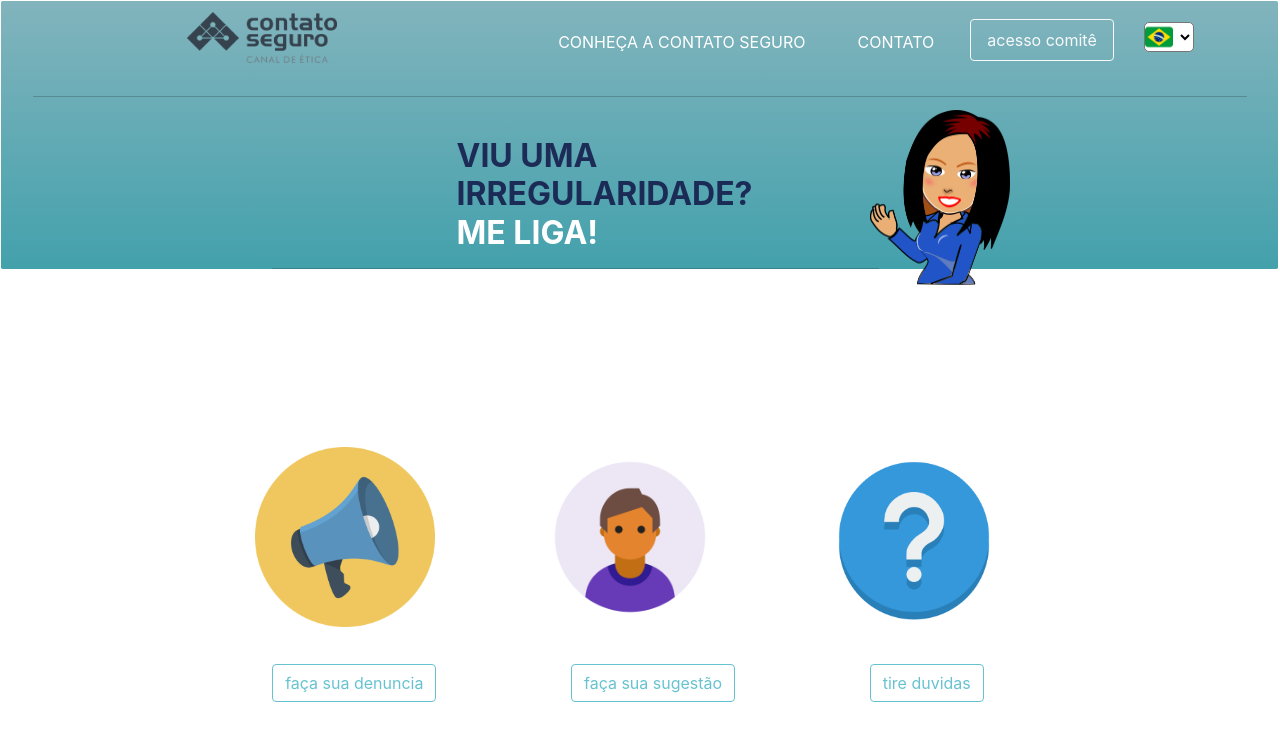
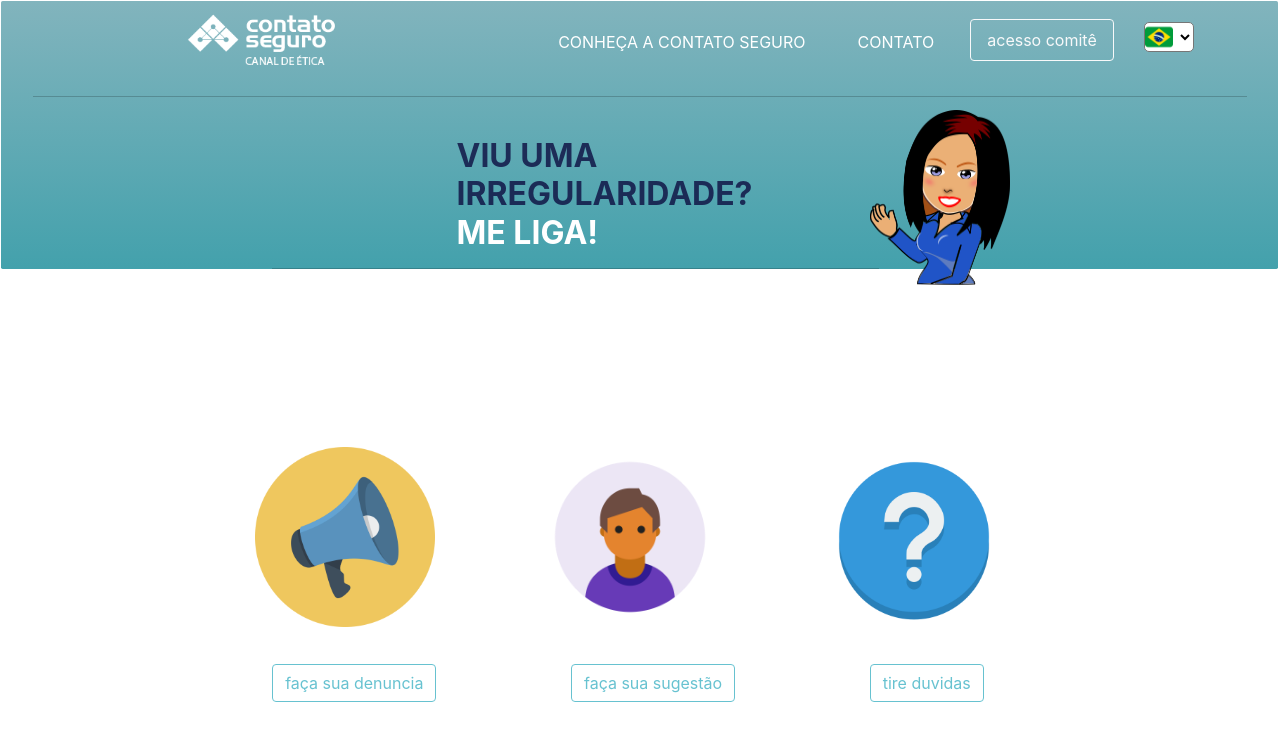
Before and after one commit to Joao-b4/interview-logic, a plain HTML site: page contatoSeguro/index.html in a window 1280 px wide. Shown: the top 755 px of the page. Drawn offline with nearby package versions, Linux system fonts and the light colour scheme.

Commit message:
Update master.css

```diff
--- a/contatoSeguro/css/master.css
+++ b/contatoSeguro/css/master.css
@@ -47,7 +47,7 @@ article{
  font-size: 16px;
 }
 .sib{
-  background-image: url('../img/csl.png');
+  background-image: url('../img/lg.png');
   height: 60px;
   width: 150px;
   margin-left: 70%;
```
